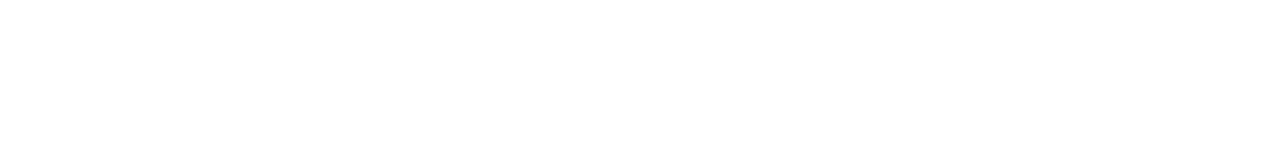
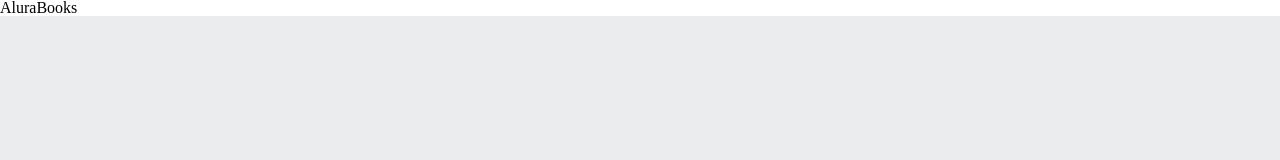
Before and after one commit to YoshidoHataruki/AluraBooks, a plain HTML site: page index.html in a window 1280 px wide. Drawn offline with Linux system fonts and the light colour scheme.

Commit message:
Atualização

```diff
--- a/index.html
+++ b/index.html
@@ -1,9 +1,13 @@
 <!DOCTYPE html>
 <html>
     <head>
-
+        <meta charset="UTF-8">
+        <meta name="viewport" content="width=device-width, initial-scale=1.0">
+        <title>AluraBooks</title>
+        <link rel="stylesheet" href="styles.css">
+        <link rel="stylesheet" href="reset.css">
     </head>
     <body>
-
+        <h1>AluraBooks</h1>
     </body>
 </html>
--- /dev/null
+++ b/reset.css
@@ -0,0 +1,48 @@
+/* http://meyerweb.com/eric/tools/css/reset/
+   v2.0 | 20110126
+   License: none (public domain)
+*/
+
+html, body, div, span, applet, object, iframe,
+h1, h2, h3, h4, h5, h6, p, blockquote, pre,
+a, abbr, acronym, address, big, cite, code,
+del, dfn, em, img, ins, kbd, q, s, samp,
+small, strike, strong, sub, sup, tt, var,
+b, u, i, center,
+dl, dt, dd, ol, ul, li,
+fieldset, form, label, legend,
+table, caption, tbody, tfoot, thead, tr, th, td,
+article, aside, canvas, details, embed,
+figure, figcaption, footer, header, hgroup,
+menu, nav, output, ruby, section, summary,
+time, mark, audio, video {
+	margin: 0;
+	padding: 0;
+	border: 0;
+	font-size: 100%;
+	font: inherit;
+	vertical-align: baseline;
+}
+/* HTML5 display-role reset for older browsers */
+article, aside, details, figcaption, figure,
+footer, header, hgroup, menu, nav, section {
+	display: block;
+}
+body {
+	line-height: 1;
+}
+ol, ul {
+	list-style: none;
+}
+blockquote, q {
+	quotes: none;
+}
+blockquote:before, blockquote:after,
+q:before, q:after {
+	content: '';
+	content: none;
+}
+table {
+	border-collapse: collapse;
+	border-spacing: 0;
+}
--- a/styles.css
+++ b/styles.css
@@ -0,0 +1,11 @@
+:root {
+    --cor-de-fundo: #EBECEE;
+}
+
+body {
+    background-color: var(--cor-de-fundo);
+}
+
+h1 {
+    background-color: white;
+}
```
